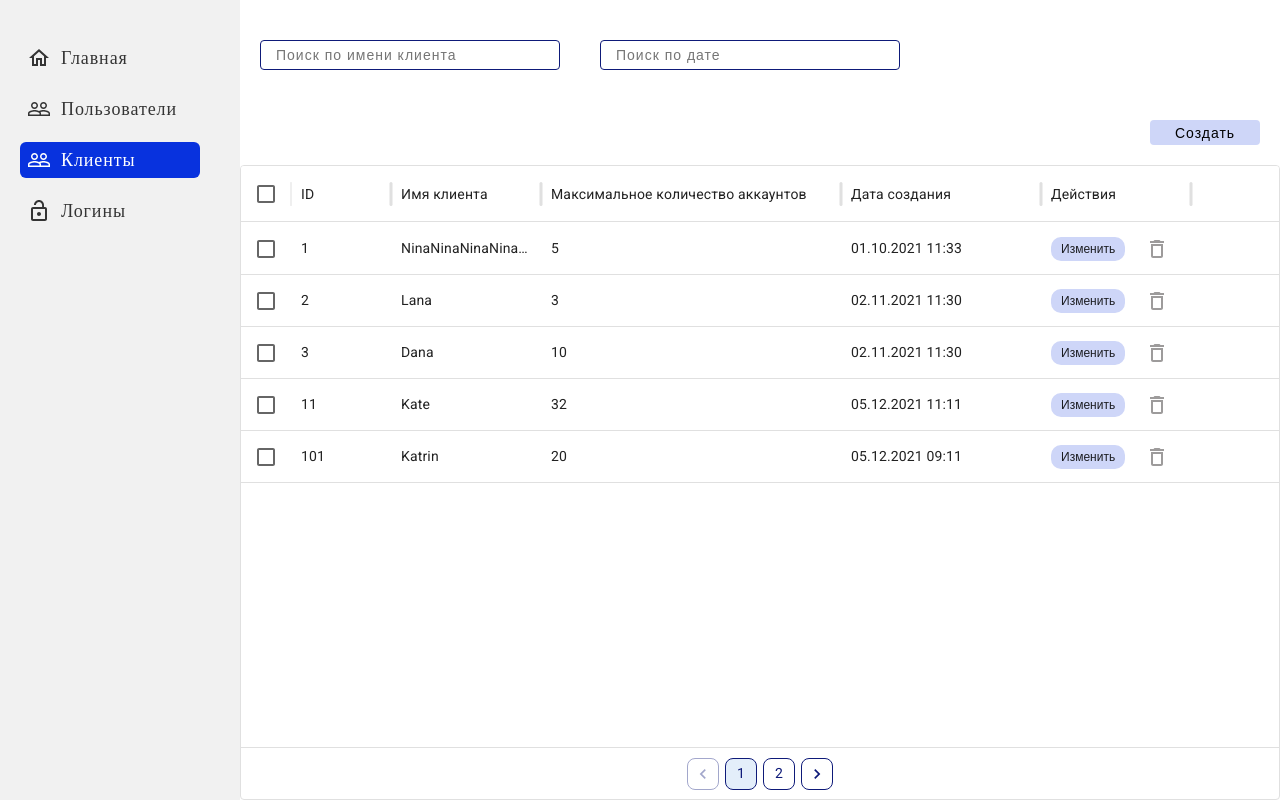
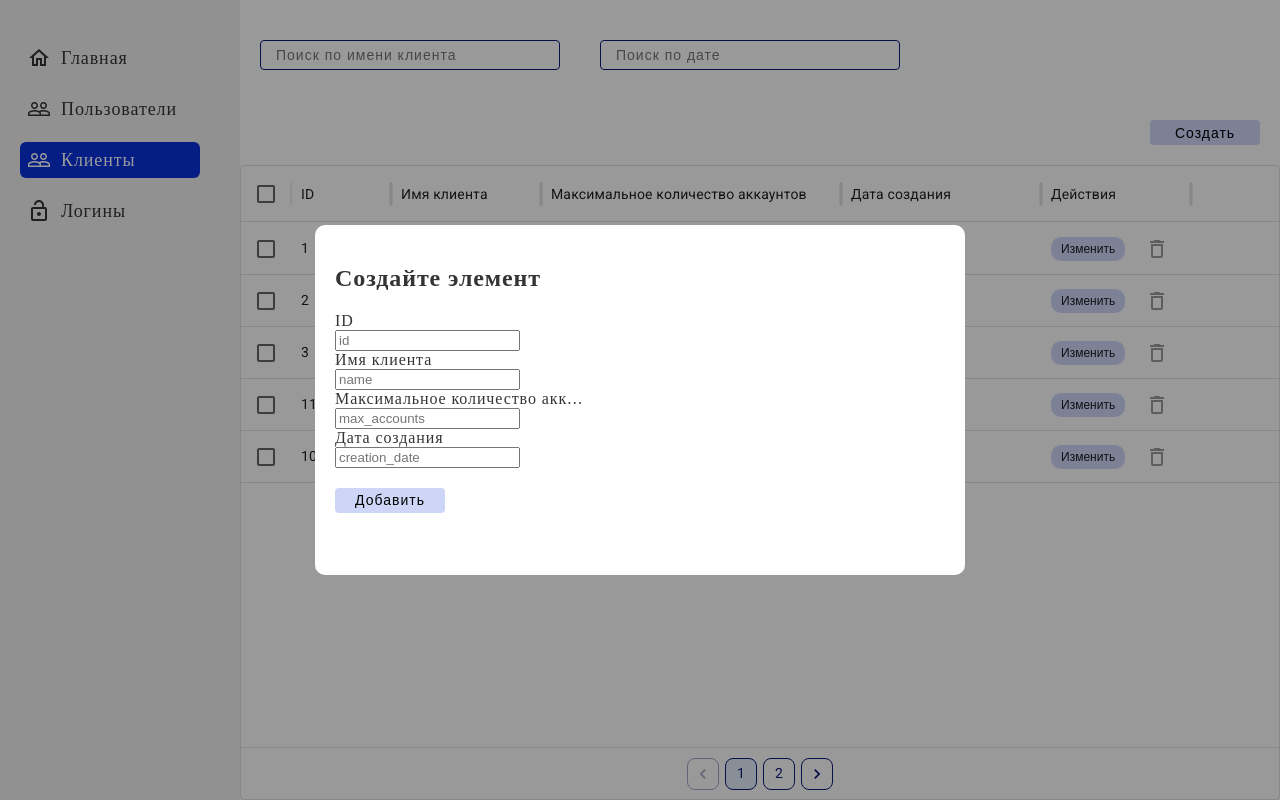
Before and after one commit to Andreeevna/new, a React (Vite) app: page /clients in a window 1280 px wide. Both pictures are taken after a click on the button "Создать". Built offline with nearby package versions, Linux system fonts and the light colour scheme.

Commit message:
the layout of the element creation window has been implemented

```diff
--- a/src/components/Button/Button.jsx
+++ b/src/components/Button/Button.jsx
@@ -3,10 +3,12 @@ import React from 'react'
 import clsx from 'clsx'
 import './Button.css'
 
-const Button = ({ className, text }) => {
+const Button = ({ className, text = '', onClick = null }) => {
 	return (
 		<div className={clsx('button-send', className)}>
-			<button className='button-send__btn'>{text}</button>
+			<button className='button-send__btn' onClick={onClick}>
+				{text}
+			</button>
 		</div>
 	)
 }
--- /dev/null
+++ b/src/components/CreateItem/CreateItem.css
@@ -0,0 +1,7 @@
+.create-item__header {
+	display: block;
+	width: 250px;
+	white-space: nowrap;
+	overflow: hidden;
+	text-overflow: ellipsis;
+}
--- /dev/null
+++ b/src/components/CreateItem/CreateItem.jsx
@@ -0,0 +1,36 @@
+import React, { useMemo } from 'react'
+
+import Button from '../Button/Button'
+import './CreateItem.css'
+
+const CreateItem = ({ columns }) => {
+	const itemTODO = useMemo(() => {
+		return columns?.map(column => {
+			return (
+				<div key={column?.field}>
+					<span className='create-item__header'>
+						{column?.field !== 'action' && column?.headerName}
+					</span>
+					{column?.field !== 'action' ? (
+						<input
+							className='create-item__input'
+							type='text'
+							name={column?.field}
+							placeholder={column?.field}
+						/>
+					) : null}
+				</div>
+			)
+		})
+	}, [columns])
+	console.log(columns)
+	return (
+		<div className='create-item'>
+			<h2 className='create-item__title'>Создайте элемент</h2>
+			{itemTODO}
+			<Button text='Добавить' />
+		</div>
+	)
+}
+
+export default CreateItem
--- a/src/components/PopUp/PopUp.jsx
+++ b/src/components/PopUp/PopUp.jsx
@@ -4,7 +4,7 @@ import { createPortal } from 'react-dom'
 
 import './PopUp.css'
 
-const PopUp = ({ id = null, chapter = '', onClose = null, children }) => {
+const PopUp = ({ onClose = null, children }) => {
 	const handleClick = e => {
 		const inModal = e.target.closest('[data-id=modal]')
 		if (inModal) return
--- a/src/hooks/usePopup.js
+++ b/src/hooks/usePopup.js
@@ -11,7 +11,7 @@ const usePopup = (initialState = false) => {
 
 		if (id && chapter) {
 			return (
-				<PopUp id={id} chapter={chapter} onClose={() => setShowPopup(false)}>
+				<PopUp onClose={() => setShowPopup(false)}>
 					{id && chapter && <EditPage id={id} chapter={chapter} />}
 				</PopUp>
 			)
--- a/src/pages/ClientsPage/ClientsPage.jsx
+++ b/src/pages/ClientsPage/ClientsPage.jsx
@@ -7,6 +7,8 @@ import { CustomPagination } from '../../components/CustomPagination/CustomPagina
 import { rowsClients } from '../../utils/utils'
 
 import Button from '../../components/Button/Button'
+import CreateItem from '../../components/CreateItem/CreateItem'
+import PopUp from '../../components/PopUp/PopUp'
 import usePopup from '../../hooks/usePopup'
 import './ClientsPage.css'
 
@@ -125,6 +127,20 @@ const ClientsPage = () => {
 		},
 	]
 
+	const renderCreatePopUp = () => {
+		return (
+			<PopUp onClose={() => setShowCreatePopup(false)}>
+				<CreateItem columns={columnsClients} />
+			</PopUp>
+		)
+	}
+
+	const getCreatePopUp = () => {
+		console.log('ckick')
+		setShowCreatePopup(true)
+		renderCreatePopUp()
+	}
+
 	const handleDelete = (e, id) => {
 		e.stopPropagation()
 		setRows(rows.filter(item => item.id !== id))
@@ -184,7 +200,11 @@ const ClientsPage = () => {
 			<div className='table__container'>
 				<div className='search__container'>{filters}</div>
 				<div className='clients__button-send'>
-					<Button className={'button-send__end'} text='Создать' />
+					<Button
+						className={'button-send__end'}
+						text='Создать'
+						onClick={getCreatePopUp}
+					/>
 				</div>
 
 				<div className='clients-list'>
@@ -212,6 +232,7 @@ const ClientsPage = () => {
 					/>
 				</div>
 			</div>
+			{showCreatePopup && renderCreatePopUp()}
 		</div>
 	)
 }
```
Also changed, not shown: 4 other files (tests, documents, lock files or other folders).
